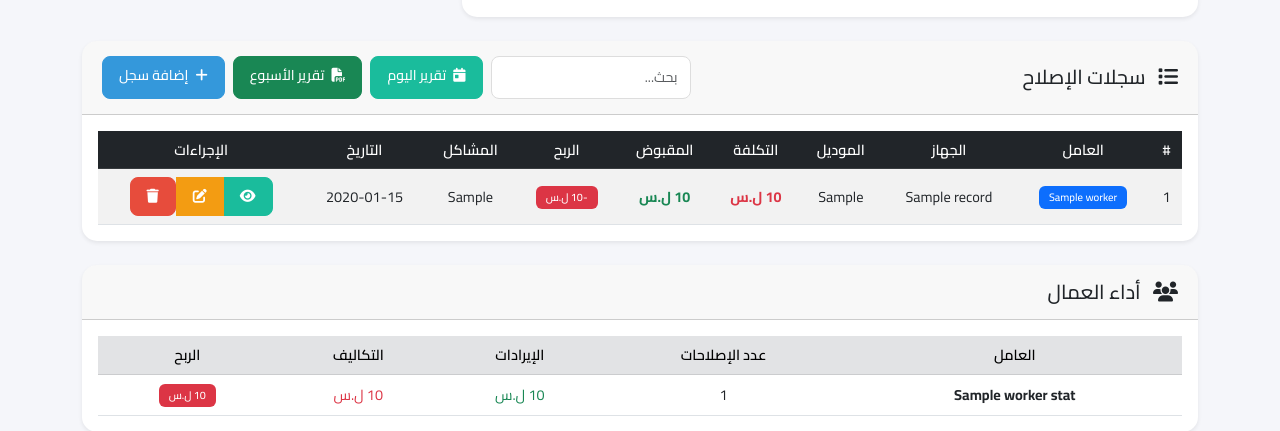
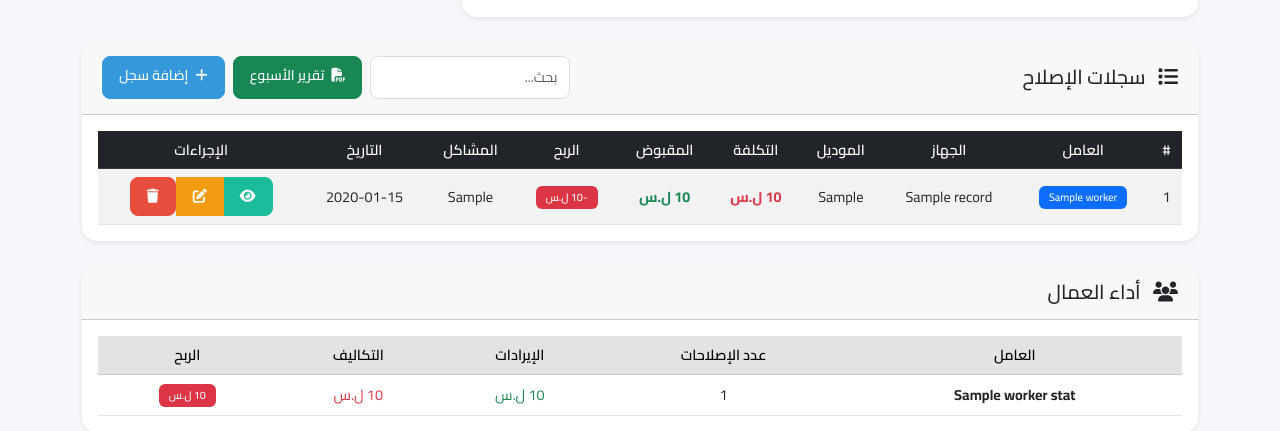
Before and after one commit to mohamadshalabi343-cell/shalab1, a Flask app: template templates/index.html in a window 1280 px wide. Shown: the part 900-1331 px from the top of the page. Run offline with Flask 3, Linux system fonts and the light colour scheme; tables that the repository leaves empty hold one stand-in row (values such as "Sample post"); the template is opened without the code that fills it: values that come from a table or form of the project are taken from there, most other values are stand-ins (such as "Sample title", 1, 10 or a date in 2020).

Commit message:
Update index.html

```diff
--- a/templates/index.html
+++ b/templates/index.html
@@ -90,9 +90,6 @@
         </h5>
         <div class="d-flex gap-2">
             <input type="text" id="tableSearch" class="form-control form-control-sm" placeholder="بحث..." style="width: 200px;">
-        <a href="{{ url_for('daily_report', date_str=date.today().strftime('%Y-%m-%d')) }}" class="btn btn-info btn-sm">
-            <i class="fas fa-calendar-day me-1"></i> تقرير اليوم
-        </a>
             <a href="{{ url_for('download_weekly_report') }}" class="btn btn-success btn-sm">
                 <i class="fas fa-file-pdf me-1"></i> تقرير الأسبوع
             </a>
```
Lines whose indentation alone changed are shown as unchanged.
